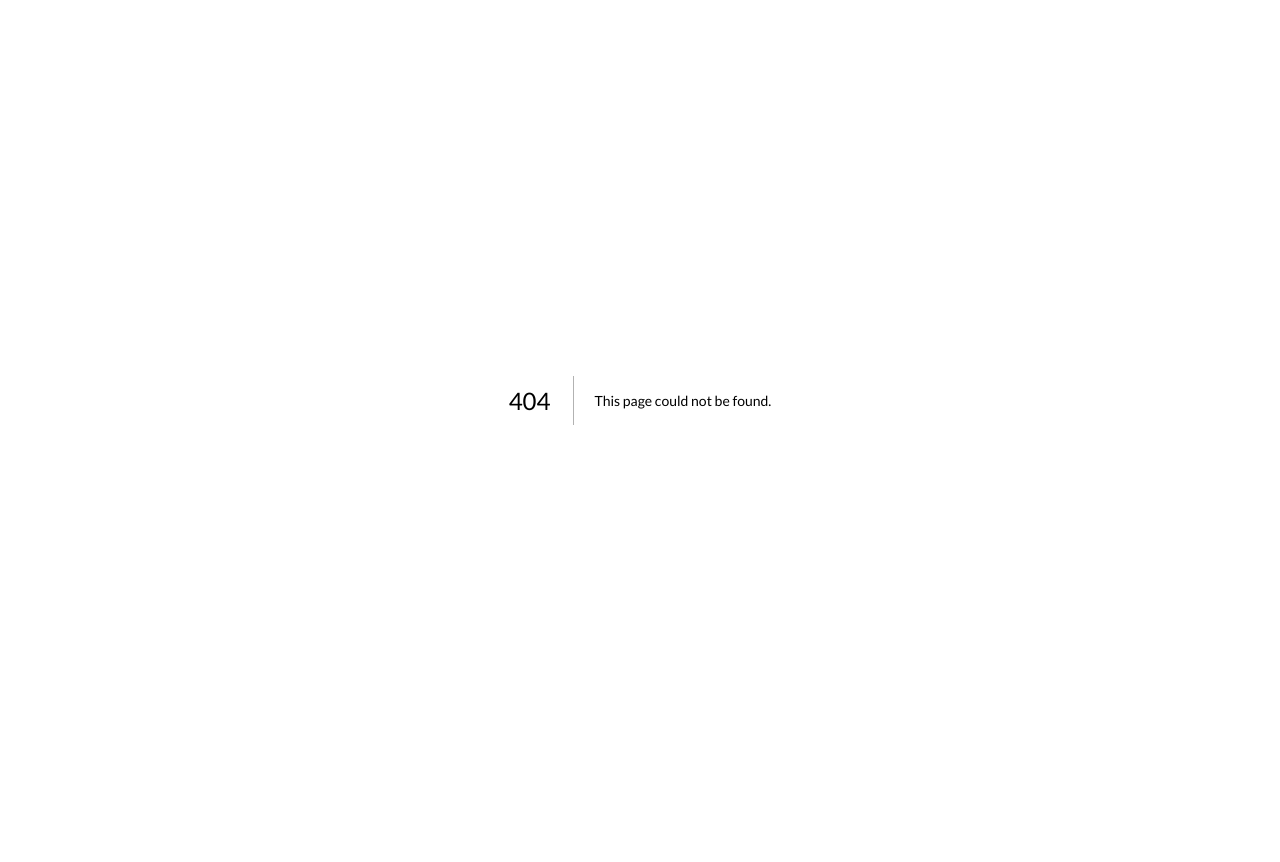
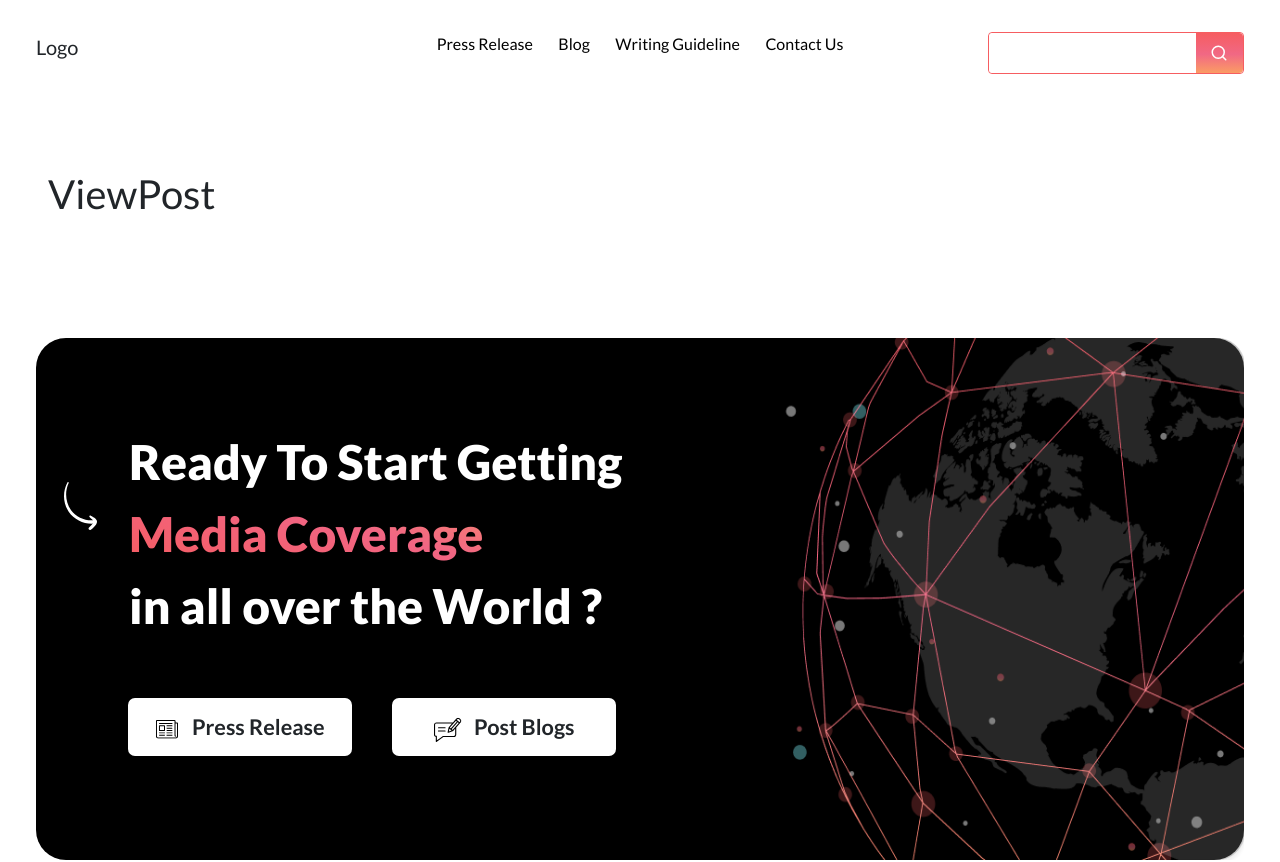
Before and after one commit to kevanultroneous/unmediabuzz-frontend, a Next.js app: page /press-release/1 in a window 1280 px wide. Before the commit this address had no page. Shown: the top 862 px of the page. Before the commit the page ends 800 px from the top, so only its background shows below. Built offline with nearby package versions, Linux system fonts and the light colour scheme.

Commit message:
add 2 page (default) press-release & view detail

```diff
--- /dev/null
+++ b/pages/press-release/[post].js
@@ -0,0 +1,16 @@
+import ContainerWrraper from "@/components/common/ContainerWrraper";
+import GettingStarted from "@/components/common/GettingStarted";
+import Layout from "@/components/common/Layout";
+
+const ViewPost = () => {
+  return (
+    <Layout>
+      <ContainerWrraper>
+        <h1>ViewPost</h1>
+      </ContainerWrraper>
+      <GettingStarted />
+    </Layout>
+  );
+};
+
+export default ViewPost;
```
Also changed, not shown: pages/press-release/index.js (added, +7 -0 lines).
